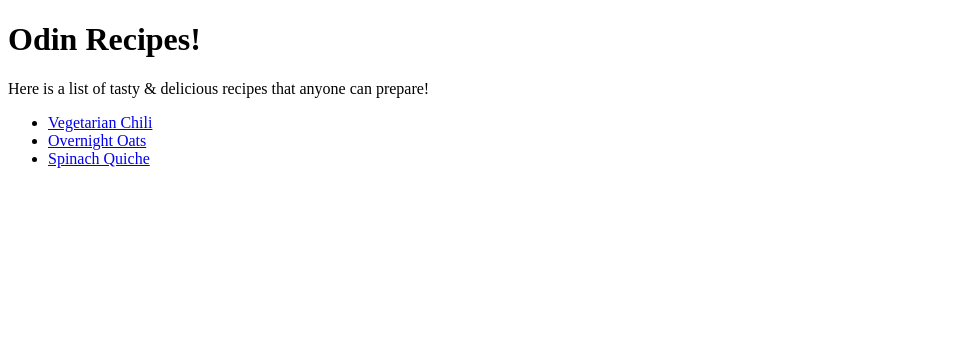
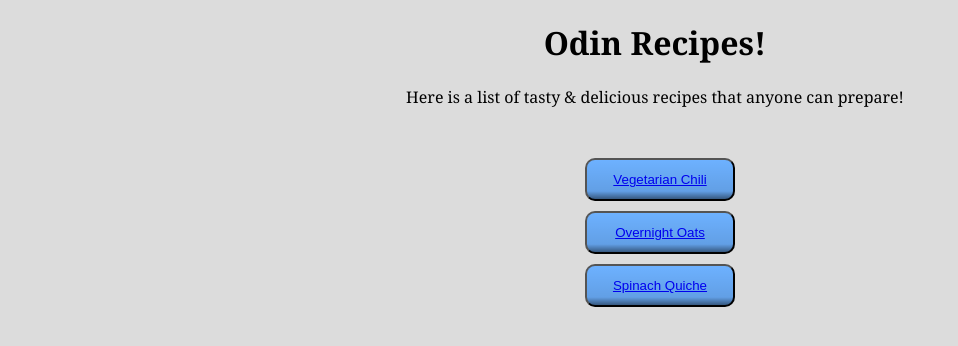
Before and after one commit to NickArch94/odin-recipes, a plain HTML site: page index.html in a window 1280 px wide. Shown: the whole page, without its empty margins (0-958 px from the left). Drawn offline with Linux system fonts and the light colour scheme.

Commit message:
added some padding, margin, and block formatting utilizing CSS. Also added linear-gradients, background color and border radius to the buttons.

```diff
--- a/index.html
+++ b/index.html
@@ -4,6 +4,7 @@
     <head>
         <meta charset="UTF-8">
         <title>Odin Recipes To Relax/Study To</title>
+        <link rel="stylesheet" href="style.css">
     </head>
 
     <body>
@@ -11,9 +12,9 @@
     <p>Here is a list of tasty & delicious recipes that anyone can prepare!</p>
 
     <ul>
-        <li><a href="recipes/Vegetarian Chili.html">Vegetarian Chili</a></li>
-        <li><a href="recipes/Overnight Oats.html">Overnight Oats</a></li>
-        <li><a href="recipes/Spinach Quiche.html">Spinach Quiche</a></li>
+        <button><a href="recipes/Vegetarian Chili.html">Vegetarian Chili</a></button>
+        <button><a href="recipes/Overnight Oats.html">Overnight Oats</a></button>
+        <button><a href="recipes/Spinach Quiche.html">Spinach Quiche</a></button>
     </ul>
     </body>
 
--- /dev/null
+++ b/style.css
@@ -0,0 +1,35 @@
+body{
+    background-color:#dcdcdc ;
+    font-family: "Georgia", "Veranda", sans-serif;
+}
+
+h1, p{
+    text-align: center;
+    padding: auto;
+    margin-left: 30px;
+    display: block;
+}
+
+p{
+    margin-bottom: 50px;
+}
+
+button{
+    display: block;
+    padding: 12px;
+    margin: 10px auto;
+    min-width: 150px;
+    border-radius: 10px;
+    background-color: rgb(109, 177, 255);
+    background-image: linear-gradient(
+        to bottom,
+        rgb(0, 0, 0, 0.0),
+        rgb(0, 0, 0, 0.1) 80%,
+        rgb(0, 0, 0, 0.5)
+        );
+}
+
+button:link{
+    color:white;
+    text-decoration: none;
+}
```
